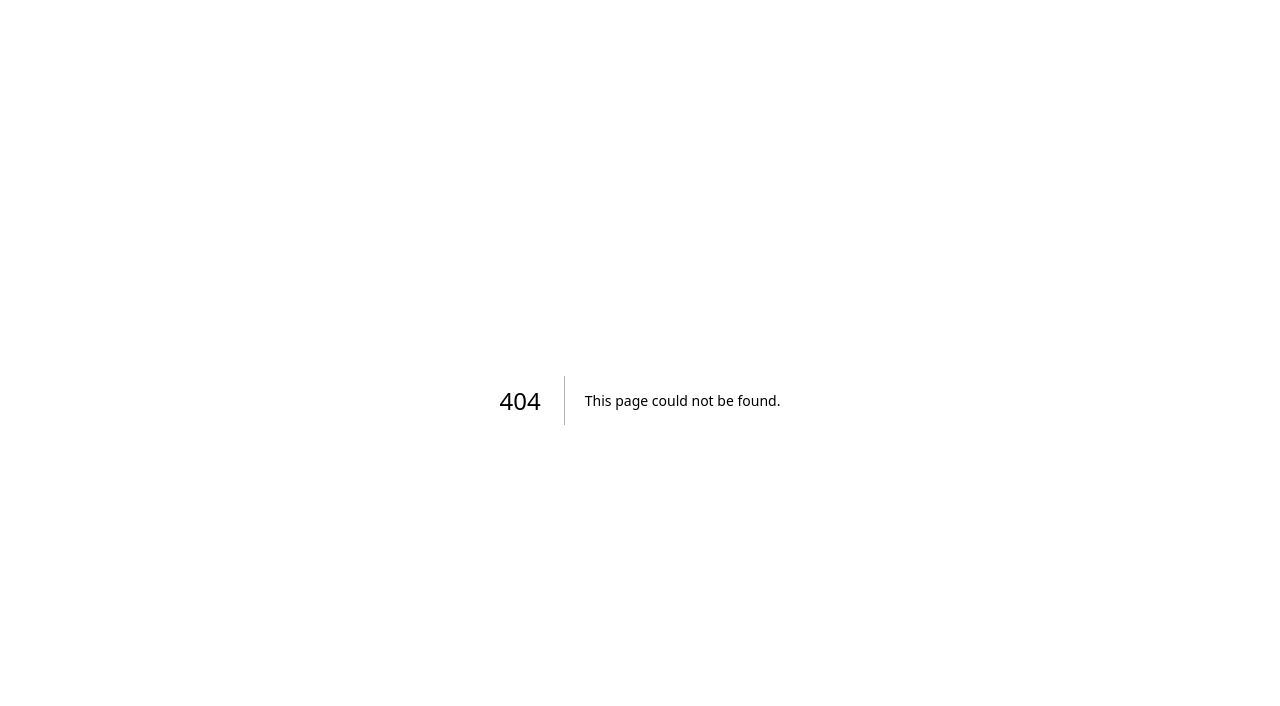
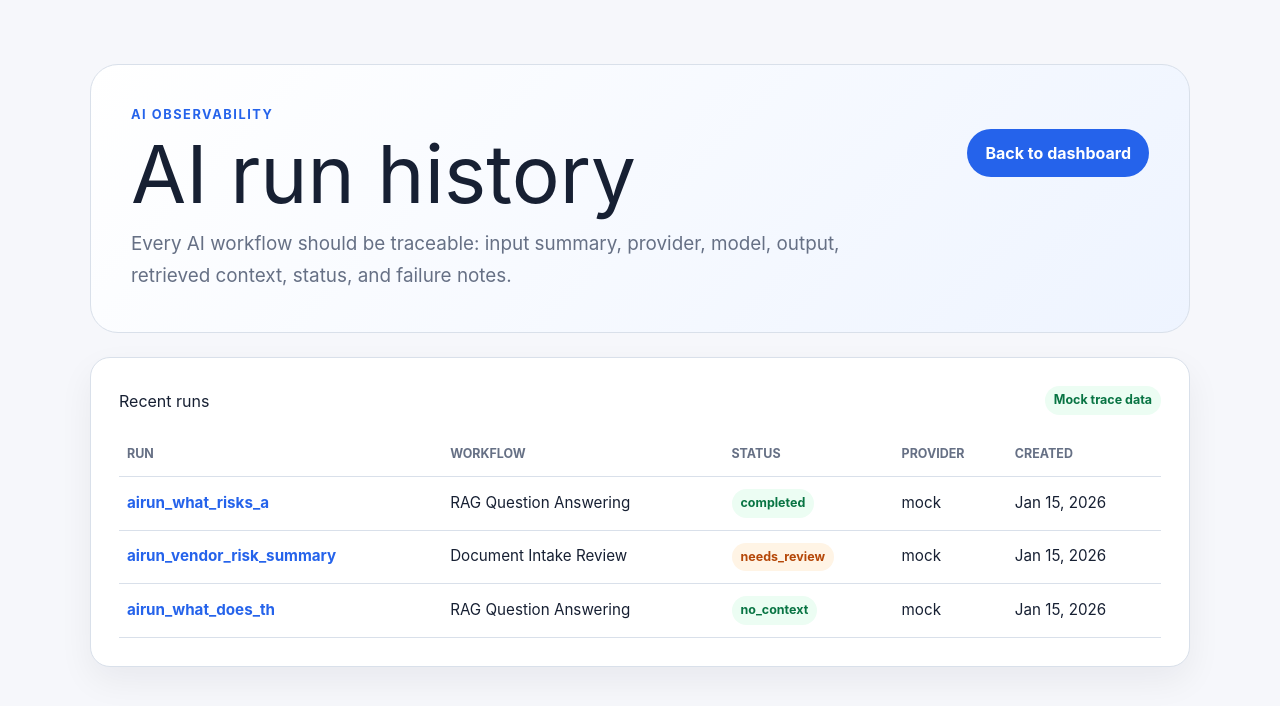
Before and after one commit to muriithi-ian/ai-workflow-command-center, a Next.js app in the folder apps/web/: page /ai-runs in a window 1280 px wide. Before the commit this address had no page. Shown: the top 706 px of the page. Built offline with nearby package versions, Linux system fonts and the light colour scheme.

Commit message:
feat: add AI run history UI

```diff
--- /dev/null
+++ b/apps/web/app/ai-runs/[runId]/page.tsx
@@ -0,0 +1,111 @@
+import Link from "next/link";
+import { notFound } from "next/navigation";
+
+import { demoAiRuns, getAiRunById } from "@/lib/ai-runs";
+import { formatDocumentDate } from "@/lib/documents";
+
+type AiRunDetailPageProps = {
+  params: Promise<{
+    runId: string;
+  }>;
+};
+
+export function generateStaticParams() {
+  return demoAiRuns.map((run) => ({
+    runId: run.id
+  }));
+}
+
+export default async function AiRunDetailPage({ params }: AiRunDetailPageProps) {
+  const { runId } = await params;
+  const run = getAiRunById(runId);
+
+  if (!run) {
+    notFound();
+  }
+
+  return (
+    <main className="shell min-h-screen">
+      <section className="page-header" aria-labelledby="ai-run-title">
+        <div>
+          <p className="eyebrow">AI run detail</p>
+          <h1 id="ai-run-title">{run.workflow}</h1>
+          <p className="lede">{run.inputSummary}</p>
+        </div>
+        <Link className="button-link" href="/ai-runs">
+          Back to AI runs
+        </Link>
+      </section>
+
+      <section className="detail-grid" aria-label="AI run metadata">
+        <article className="metric-card">
+          <span>Status</span>
+          <strong>{run.status}</strong>
+          <small>{formatDocumentDate(run.createdAt)}</small>
+        </article>
+        <article className="metric-card">
+          <span>Provider</span>
+          <strong>{run.provider}</strong>
+          <small>{run.model}</small>
+        </article>
+        <article className="metric-card">
+          <span>Sources</span>
+          <strong>{run.retrievedContext.length}</strong>
+          <small>retrieved context chunks</small>
+        </article>
+      </section>
+
+      <section className="panel" aria-labelledby="run-output-title">
+        <div className="panel-heading">
+          <h2 id="run-output-title">Output</h2>
+          <span className="status-badge">{run.id}</span>
+        </div>
+        <p className="answer-copy">{run.output}</p>
+      </section>
+
+      <section className="panel" aria-labelledby="context-title">
+        <div className="panel-heading">
+          <h2 id="context-title">Retrieved context</h2>
+          <span className="status-badge">Source grounding</span>
+        </div>
+        {run.retrievedContext.length === 0 ? (
+          <div className="empty-state">
+            <strong>No retrieved chunks</strong>
+            <p>
+              This run either needs human review or intentionally demonstrates fallback behavior.
+            </p>
+          </div>
+        ) : (
+          <div className="chunk-list">
+            {run.retrievedContext.map((source) => (
+              <article className="chunk-card" key={source.chunkId}>
+                <div className="panel-heading">
+                  <h3>{source.heading}</h3>
+                  <span className="status-badge">score {source.score}</span>
+                </div>
+                <p>{source.snippet}</p>
+                <Link className="table-link" href={`/documents/${source.documentId}`}>
+                  {source.documentTitle}
+                </Link>
+              </article>
+            ))}
+          </div>
+        )}
+      </section>
+
+      {run.errors.length > 0 ? (
+        <section className="panel" aria-labelledby="errors-title">
+          <div className="panel-heading">
+            <h2 id="errors-title">Failure notes</h2>
+            <span className="status-badge warning">Visible fallback</span>
+          </div>
+          <ul className="clean-list">
+            {run.errors.map((error) => (
+              <li key={error}>{error}</li>
+            ))}
+          </ul>
+        </section>
+      ) : null}
+    </main>
+  );
+}
--- /dev/null
+++ b/apps/web/app/ai-runs/page.tsx
@@ -0,0 +1,67 @@
+import Link from "next/link";
+
+import { getAiRuns } from "@/lib/ai-runs";
+import { formatDocumentDate } from "@/lib/documents";
+
+export default function AiRunsPage() {
+  const runs = getAiRuns();
+
+  return (
+    <main className="shell min-h-screen">
+      <section className="page-header" aria-labelledby="ai-runs-title">
+        <div>
+          <p className="eyebrow">AI observability</p>
+          <h1 id="ai-runs-title">AI run history</h1>
+          <p className="lede">
+            Every AI workflow should be traceable: input summary, provider, model, output, retrieved
+            context, status, and failure notes.
+          </p>
+        </div>
+        <Link className="button-link" href="/dashboard">
+          Back to dashboard
+        </Link>
+      </section>
+
+      <section className="panel" aria-labelledby="runs-table-title">
+        <div className="panel-heading">
+          <h2 id="runs-table-title">Recent runs</h2>
+          <span className="status-badge">Mock trace data</span>
+        </div>
+        <div className="table-wrap">
+          <table>
+            <thead>
+              <tr>
+                <th scope="col">Run</th>
+                <th scope="col">Workflow</th>
+                <th scope="col">Status</th>
+                <th scope="col">Provider</th>
+                <th scope="col">Created</th>
+              </tr>
+            </thead>
+            <tbody>
+              {runs.map((run) => (
+                <tr key={run.id}>
+                  <td>
+                    <Link className="table-link" href={`/ai-runs/${run.id}`}>
+                      {run.id}
+                    </Link>
+                  </td>
+                  <td>{run.workflow}</td>
+                  <td>
+                    <span
+                      className={`status-badge ${run.status === "needs_review" ? "warning" : ""}`}
+                    >
+                      {run.status}
+                    </span>
+                  </td>
+                  <td>{run.provider}</td>
+                  <td>{formatDocumentDate(run.createdAt)}</td>
+                </tr>
+              ))}
+            </tbody>
+          </table>
+        </div>
+      </section>
+    </main>
+  );
+}
--- a/apps/web/app/dashboard/page.tsx
+++ b/apps/web/app/dashboard/page.tsx
@@ -44,6 +44,7 @@ export default function DashboardPage() {
           <Link href="/login">Login</Link>
           <Link href="/documents">Documents</Link>
           <Link href="/rag">RAG search</Link>
+          <Link href="/ai-runs">AI runs</Link>
           <a href="/dashboard#reviews">Reviews</a>
           <a href="/dashboard#audit">Audit logs</a>
         </nav>
@@ -188,6 +189,19 @@ export default function DashboardPage() {
             </Link>
           </article>
 
+          <article className="panel" aria-labelledby="ai-runs-title">
+            <div className="panel-heading">
+              <h2 id="ai-runs-title">AI run history</h2>
+              <span className="status-badge">Traceable</span>
+            </div>
+            <p className="muted-copy">
+              Inspect provider metadata, outputs, retrieved context, and fallback notes.
+            </p>
+            <Link className="button-link" href="/ai-runs">
+              View AI runs
+            </Link>
+          </article>
+
           <article className="panel" id="audit" aria-labelledby="audit-title">
             <h2 id="audit-title">Recent audit events</h2>
             <ol className="timeline">
--- /dev/null
+++ b/apps/web/lib/ai-runs.ts
@@ -0,0 +1,74 @@
+import { runFrontendMockRag } from "@/lib/rag";
+
+export type AiRunStatus = "completed" | "needs_review" | "failed" | "no_context";
+
+export type AiRunDetail = {
+  id: string;
+  workflow: string;
+  status: AiRunStatus;
+  provider: "mock";
+  model: string;
+  createdAt: string;
+  inputSummary: string;
+  output: string;
+  retrievedContext: {
+    documentId: string;
+    documentTitle: string;
+    chunkId: string;
+    heading: string;
+    snippet: string;
+    score: number;
+  }[];
+  errors: string[];
+};
+
+const ragRun = runFrontendMockRag();
+const noContextRun = runFrontendMockRag("What does the demo say about lunar agriculture?");
+
+export const demoAiRuns: AiRunDetail[] = [
+  {
+    id: ragRun.aiRunId,
+    workflow: "RAG Question Answering",
+    status: ragRun.status,
+    provider: ragRun.provider,
+    model: ragRun.model,
+    createdAt: "2026-01-15T12:30:00Z",
+    inputSummary: ragRun.question,
+    output: ragRun.answer,
+    retrievedContext: ragRun.sources,
+    errors: []
+  },
+  {
+    id: "airun_vendor_risk_summary",
+    workflow: "Document Intake Review",
+    status: "needs_review",
+    provider: "mock",
+    model: "mock-rag-v1",
+    createdAt: "2026-01-15T12:10:00Z",
+    inputSummary: "Summarize vendor onboarding risks for human review.",
+    output:
+      "The vendor review has unresolved subprocesser, incident notification, and deletion timeline questions that should be reviewed before approval.",
+    retrievedContext: [],
+    errors: []
+  },
+  {
+    id: noContextRun.aiRunId,
+    workflow: "RAG Question Answering",
+    status: noContextRun.status,
+    provider: noContextRun.provider,
+    model: noContextRun.model,
+    createdAt: "2026-01-15T12:35:00Z",
+    inputSummary: noContextRun.question,
+    output: noContextRun.answer,
+    retrievedContext: noContextRun.sources,
+    errors: ["No matching seed chunks were retrieved for the question."]
+  }
+];
+
+export function getAiRuns(): AiRunDetail[] {
+  return demoAiRuns;
+}
+
+export function getAiRunById(runId: string): AiRunDetail | undefined {
+  return demoAiRuns.find((run) => run.id === runId);
+}
```
Also changed, not shown: 1 other file (tests, documents, lock files or other folders).
